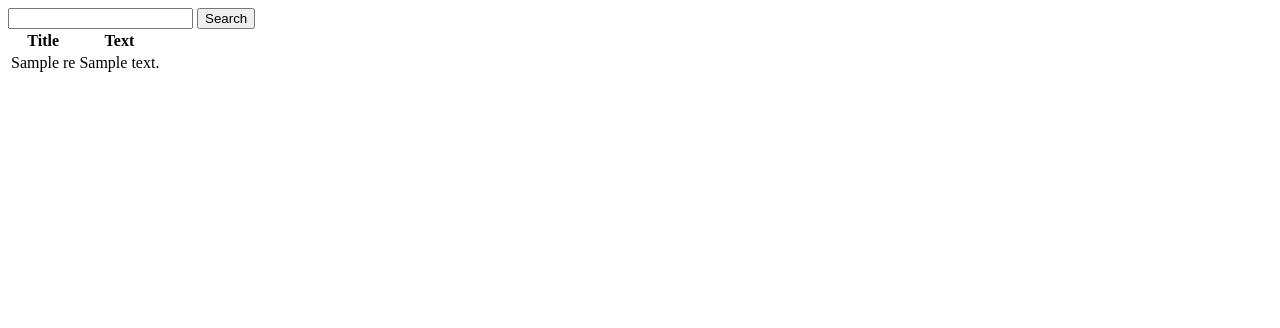
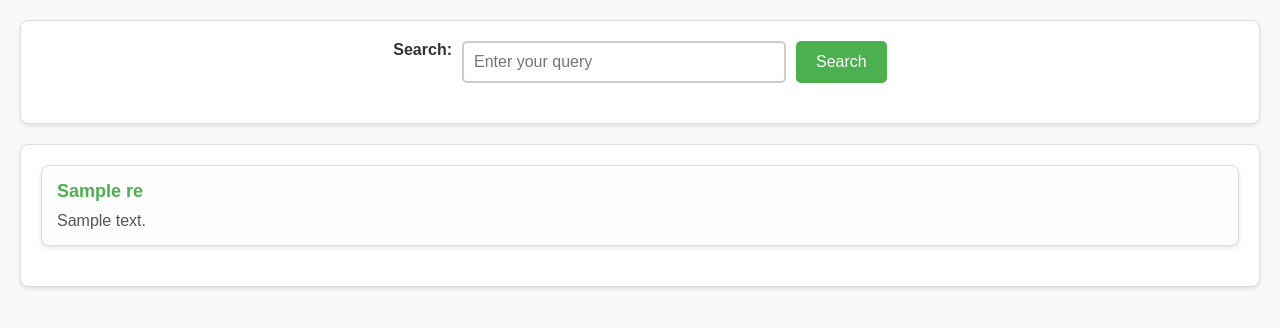
Before and after one commit to MightyZanark/tp4-ir, a Flask app: template templates/index.html in a window 1280 px wide. Shown: the top 328 px of the page. Run offline with Flask 3, Linux system fonts and the light colour scheme; the template is opened without the code that fills it: most values are stand-ins (such as "Sample title", 1, 10 or a date in 2020); parts of the project's set-up code (start-up, migrations or seed data) failed here and were passed over.

Commit message:
fix frontend & fix indexing and such

```diff
--- a/index.py
+++ b/index.py
@@ -12,6 +12,7 @@ CUR_DIR = os.path.dirname(os.path.realpath(__file__))
 def start_indexing(
         collections: pd.DataFrame,
         index_name: str = "./dataset/index",
+        # index_name: str = "./dataset/index_windows",
         meta: dict[str, int] = {"docno": 8, "title": 256, "text": (1<<15)}
     ) -> None:
     if not os.path.isabs(index_name):
--- a/templates/index.html
+++ b/templates/index.html
@@ -2,26 +2,85 @@
 <html lang="en">
     <head>
         <meta charset="UTF-8">
+        <style>
+            body {
+                font-family: Arial, sans-serif;
+                background-color: #f9f9f9;
+                color: #333;
+                margin: 0;
+                padding: 20px;
+            }
+            form {
+                display: flex;
+                justify-content: center;
+                margin-bottom: 20px;
+            }
+            input[type="text"] {
+                width: 300px;
+                padding: 10px;
+                border: 2px solid #ccc;
+                border-radius: 5px;
+                font-size: 16px;
+            }
+            button {
+                padding: 10px 20px;
+                background-color: #4CAF50;
+                color: white;
+                border: none;
+                border-radius: 5px;
+                cursor: pointer;
+                font-size: 16px;
+                margin-left: 10px;
+            }
+            button:hover {
+                background-color: #45a049;
+            }
+            .content-box {
+                background: #ffffff;
+                border: 1px solid #ddd;
+                box-shadow: 0 2px 4px rgba(0, 0, 0, 0.1);
+                border-radius: 8px;
+                padding: 20px;
+                margin-bottom: 20px;
+            }
+            .result-item {
+                margin-bottom: 20px;
+                padding: 15px;
+                border: 1px solid #ddd;
+                border-radius: 8px;
+                background-color: #fefefe;
+                box-shadow: 0 2px 4px rgba(0, 0, 0, 0.1);
+            }
+            .title {
+                font-size: 18px;
+                font-weight: bold;
+                color: #4CAF50;
+                margin-bottom: 10px;
+            }
+            .text {
+                font-size: 16px;
+                color: #555;
+            }
+        </style>
     </head>
     <body>
-        <form method="GET" action="/">
-        <label for="query"></label><input name="query" id="query" type="text">
-        <button type="submit">Search</button>
-        </form>
+        <div class="content-box">
+            <form method="GET" action="/">
+                <label for="query" style="font-weight: bold; margin-right: 10px;">Search:</label>
+                <input name="query" id="query" type="text" placeholder="Enter your query">
+                <button type="submit">Search</button>
+            </form>
+        </div>
 
         {% if result %}
-        <table>
-            <tr>
-                <th>Title</th>
-                <th>Text</th>
-            </tr>
+        <div class="content-box">
             {% for res in result %}
-            <tr>
-                <td>{{ res.title }}</td>
-                <td>{{ res.text }}</td>
-            </tr>
+            <div class="result-item">
+                <div class="title">{{ res.title }}</div>
+                <div class="text">{{ res.text }}</div>
+            </div>
             {% endfor %}
-        </table>
+        </div>
         {% endif %}
     </body>
 </html>
--- a/train.py
+++ b/train.py
@@ -56,7 +56,7 @@ if __name__ == "__main__":
     if not pt.java.started():
         pt.java.init()
 
-    # indexref = get_index(r"C:\Users\ASUSTeK\Documents\Fasilkom\SEM 5\TBI\TP\TP4\TEPEE4\tp4-ir\./dataset/index/data_1.properties"
+    # indexref = get_index(r"C:\Users\ASUSTeK\Documents\Fasilkom\SEM 5\TBI\TP\TP4\TEPE4LAGI\tp4-ir\dataset\index_windows\data.properties")
     indexref = get_index()
     bm25 = get_bm25(indexref)
     crossenc = get_cross_encoder()
```
Also changed, not shown: experiment.py (added, +7 -0 lines), retrieve.py (+41 -6 lines), 2 other files.
